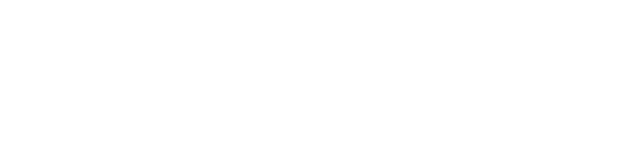
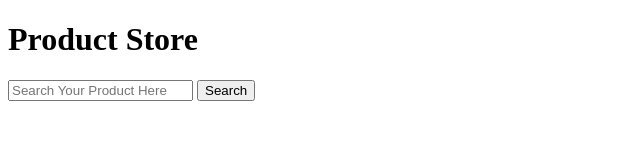
Before and after one commit to debaprakash2021/mini-project, a plain HTML site: page index.html in a window 1280 px wide. Shown: the whole page, without its empty margins (0-640 px from the left). Drawn offline with Linux system fonts and the light colour scheme.

Commit message:
just added the search related things

```diff
--- a/index.html
+++ b/index.html
@@ -6,6 +6,8 @@
     <title>Product Page</title>
 </head>
 <body>
-
+    <h1 id="heading">Product Store</h1>
+    <input type="search" placeholder="Search Your Product Here">
+    <button id="btn">Search</button>
 </body>
 </html>
```
Also changed, not shown: products.js (added).
